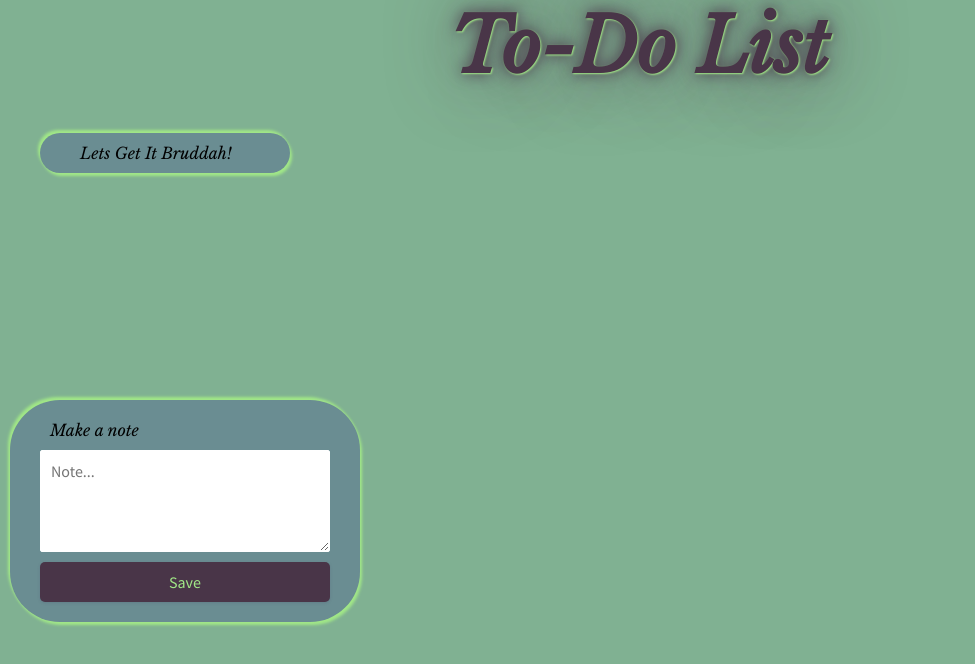
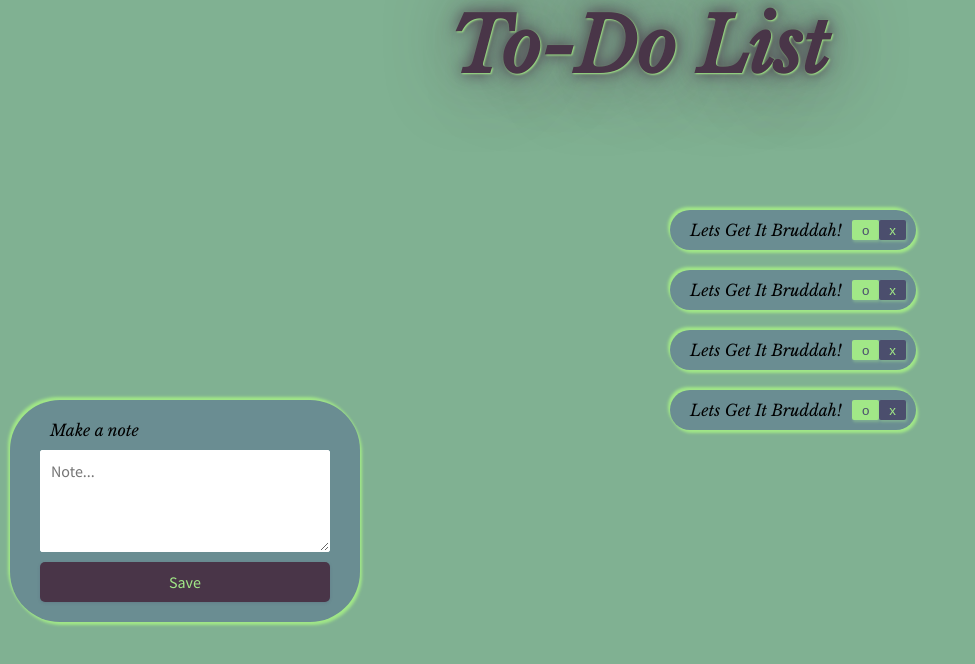
Before and after one commit to amadi5892/To-Do-List-App, a React (Create React App) app: page / in a window 1280 px wide. Shown: the top 664 px of the page, without its empty margins (0-975 px from the left). Built offline with nearby package versions, Linux system fonts and the light colour scheme.

Commit message:
styled card-list component

```diff
--- a/src/components/CardList/card-list.component.jsx
+++ b/src/components/CardList/card-list.component.jsx
@@ -5,8 +5,11 @@ import './card-list.styles.css'
 
 const CardList = ({note}) => {
   return (
-    <div className='card-container' >
+    <div className='card-list-container' >
       <ul>
+        <Note />
+        <Note />
+        <Note />
         <Note />
       </ul>
     </div>
--- a/src/components/CardList/card-list.styles.css
+++ b/src/components/CardList/card-list.styles.css
@@ -1,15 +1,11 @@
-.card-container {
-    display: flex;
-    flex-direction: column;
-    border-radius: 50px;
-    box-shadow: 2px 3px 3px #A1E887, -2px -3px 3px #A1E887;
-    height: 100%;
-    width: 250px;
-    padding: 10px;
-    text-align: left;
-    background-color: #6A8D92;
+.card-list-container {
+    position: absolute;
+    top: 25%;
+    left: 50%;
 }
 
 ul {
     list-style-type: none;
+    display: flex;
+    flex-direction: column;
 }
--- a/src/components/Note/note.component.jsx
+++ b/src/components/Note/note.component.jsx
@@ -1,10 +1,14 @@
 import React from 'react'
+
+import './note.styles.css'
 
 const Note = () => {
   return (
     <div>
-      <li>
-        Lets Get It Bruddah!
+      <li className='list-container'>
+        <p>Lets Get It Bruddah!</p>
+        <button className='accept-btn' >o</button>
+        <button className='delete-btn'>x</button>
       </li>
     </div>
   )
--- a/src/components/Note/note.styles.css
+++ b/src/components/Note/note.styles.css
@@ -0,0 +1,41 @@
+.list-container {
+    display: flex;
+    border-radius: 50px;
+    box-shadow: 2px 3px 3px #A1E887, -2px -3px 3px #A1E887;
+    height: 100%;
+    width: 100%;
+    padding: 10px;
+    margin: 10px auto;
+    text-align: left;
+    background-color: #6A8D92;
+}
+
+.accept-btn {
+    display: block;
+    border: 0;
+    border-radius: 2px;
+    box-shadow: 1px 2px 3px #80B192;
+    background-color: #A1E887;
+    color: #4B4E6D;
+    cursor: pointer;
+    transition: 0.4s;
+}
+
+.accept-btn:hover {
+    opacity: 0.75;
+}
+
+.delete-btn {
+    display: block;
+    border: 0;
+    border-radius: 2px;
+    box-shadow: 1px 2px 3px #80B192;
+    background-color: #4B4E6D;
+    color: #A1E887;
+    cursor: pointer;
+    transition: 0.4s;
+}
+
+.delete-btn:hover {
+    opacity: 0.75;
+}
```
